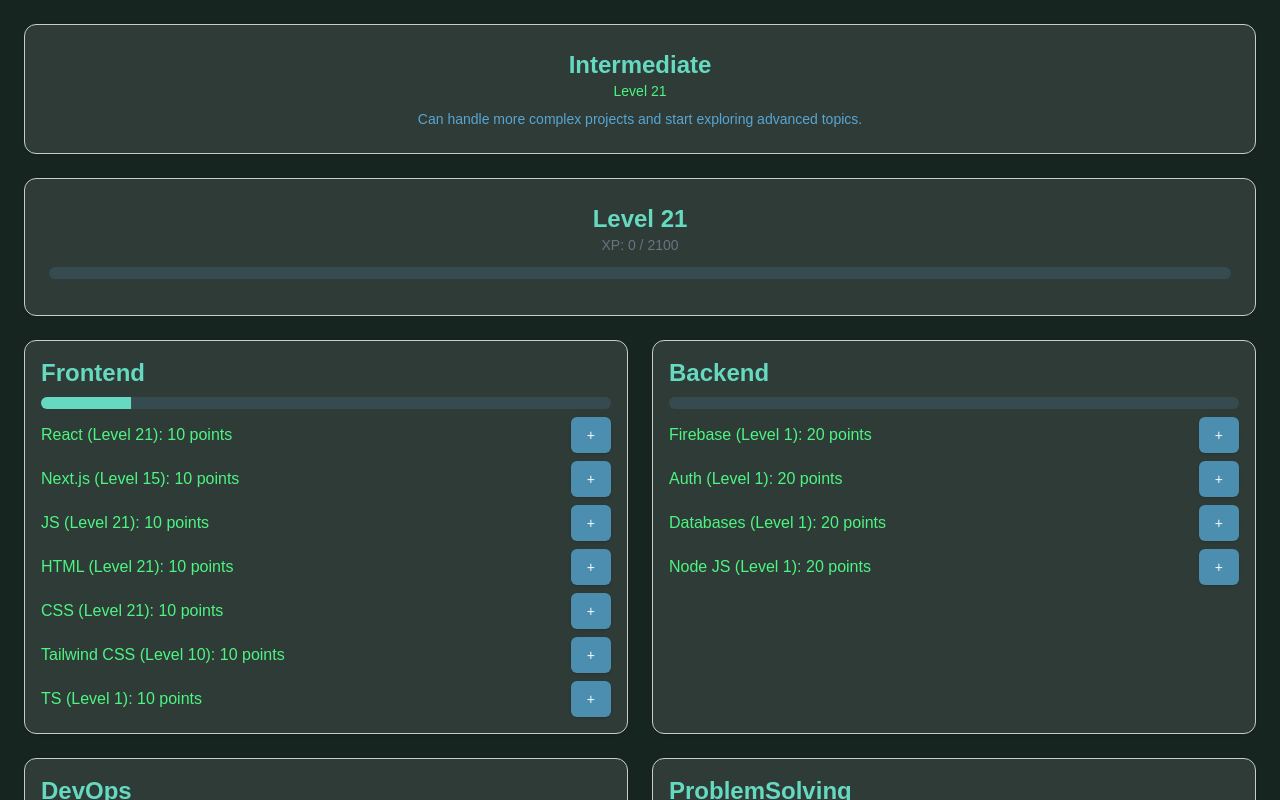
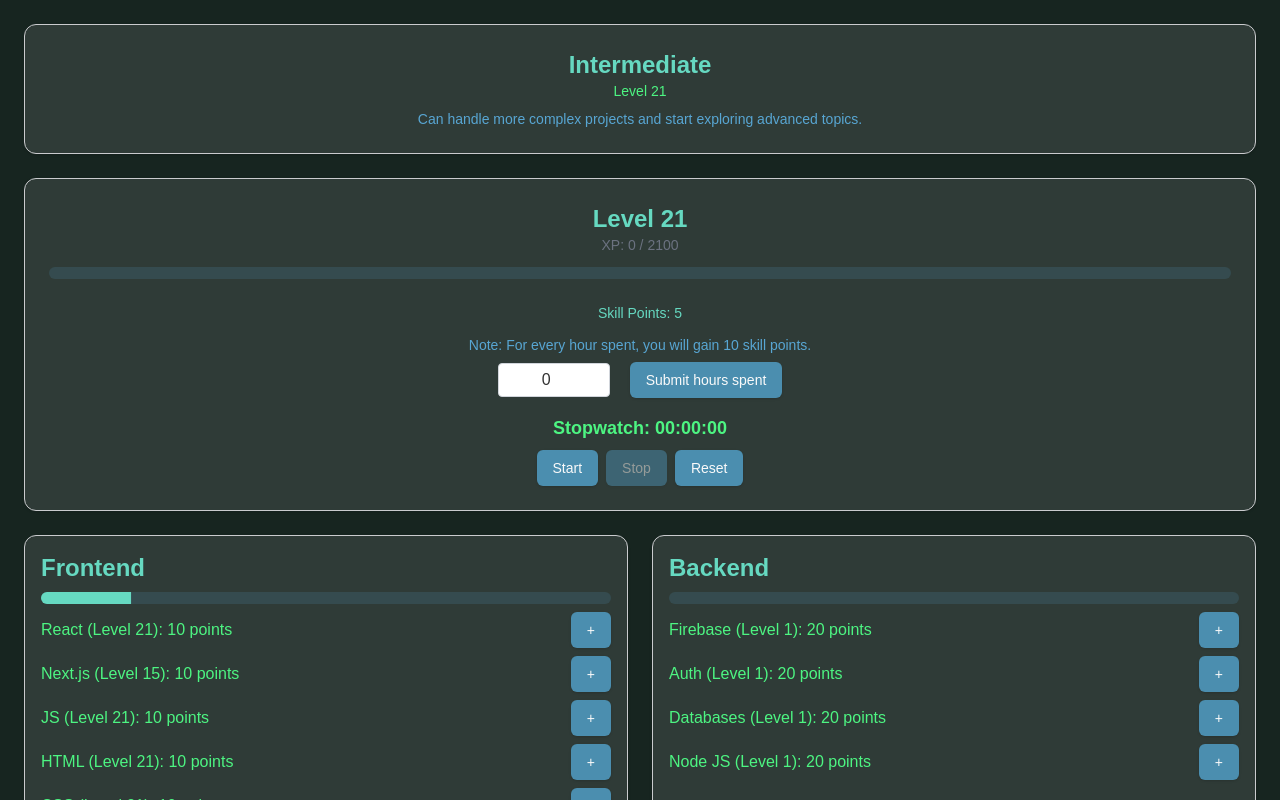
Before and after one commit to atheenaoteyza/web-dev-progress, a Next.js app: page / in a window 1280 px wide. Shown: the top 800 px of the page. Built offline with nearby package versions, Linux system fonts and the light colour scheme.

Commit message:
feat: add stopwatch and hours input to limit subSkills by skill points

```diff
--- a/app/page.js
+++ b/app/page.js
@@ -11,6 +11,10 @@
   const [level, setLevel] = useState(21);
   const xpToNextLevel = level * 100;
   const progressPercent = (xp / xpToNextLevel) * 100;
+  const [skillPoints, setSkillPoints] = useState(5);
+  const [hours, setHours] = useState(0);
+  const [millisecondsElapsed, setMillisecondsElapsed] = useState(0);
+  const [isRunning, setIsRunning] = useState(false);
 
   //Backend (APIs, Databases, Auth, Firebase, Node.js)
   //DevOps (AWS, Docker, CI/CD)
@@ -82,17 +86,23 @@
   }, [xp, level, skills]);
 
   const improveSubSkill = (category, subSkillIndex) => {
+    if (skillPoints > 0) {
       setSkills((prevSkills) => {
         const newSkills = { ...prevSkills };
         const subSkills = newSkills[category].subSkills;
         if (subSkills) {
           // Increase the subskill points by 5
-        subSkills[subSkillIndex].value += 5;
+          subSkills[subSkillIndex].value += 1;
+          setSkillPoints(skillPoints - 1);
 
           // Check if subskill reached 100 points and level up
           if (subSkills[subSkillIndex].value >= 100) {
             subSkills[subSkillIndex].level += 1; // Level up the subskill
             subSkills[subSkillIndex].value = 0; // Reset points to 0
+            alert("ACHIEVEMENT UNLOCKED!");
+            alert(
+              ` ${subSkills[subSkillIndex].name} skill has reached level ${subSkills[subSkillIndex].level}`
+            );
           }
 
           // Recalculate the overall category progress based on the average level of subskills
@@ -106,7 +116,7 @@
       });
 
       // Increase XP based on subskill improvement
-    const xpGained = 5; // XP per subskill improvement
+      const xpGained = 10; // XP per subskill improvement
       setXp((prevXp) => {
         const newXp = prevXp + xpGained;
         if (newXp >= xpToNextLevel) {
@@ -115,8 +125,34 @@
         }
         return newXp;
       });
+    }
   };
+  useEffect(() => {
+    let timer;
+    if (isRunning) {
+      timer = setInterval(() => {
+        setMillisecondsElapsed((prev) => prev + 10);
+      }, 10);
+    } else {
+      clearInterval(timer);
+    }
+    return () => clearInterval(timer);
+  }, [isRunning]);
 
+  useEffect(() => {
+    if (millisecondsElapsed >= 3600000) {
+      setHours((prev) => (prev ? parseFloat(prev) + 1 : 1));
+      setMillisecondsElapsed(0);
+      console.log("skill point + 10");
+    }
+  }, [millisecondsElapsed]);
+
+  const handleHoursSpent = () => {
+    if (hours) {
+      setSkillPoints((prev) => prev + hours * 10);
+      setHours(0);
+    }
+  };
   return (
     <>
       <div className=" p-6 space-y-6 bg-transparent ">
@@ -129,6 +165,56 @@
               XP: {xp} / {xpToNextLevel}
             </p>
             <Progress value={progressPercent} className="h-3 my-3" />
+            <p className="text-sm font-lg text-[#66d9c1] p-3">
+              Skill Points: {skillPoints}
+            </p>
+            <p className="text-[#58a6d3] text-sm">
+              Note: For every hour spent, you will gain 10 skill points.
+            </p>
+            <input
+              type="number"
+              placeholder="Enter hours spent"
+              value={hours}
+              onChange={(e) => setHours(e.target.value)}
+              className="border border-gray-300 rounded px-3 py-1 w-28 text-center mr-5 mt-2"
+            ></input>
+            <Button onClick={handleHoursSpent}>Submit hours spent</Button>
+            {/* Stopwatch */}
+            <div className="mt-4 text-center">
+              <p className="text-lg font-semibold text-[#4df582]">
+                Stopwatch:{" "}
+                {Math.floor(millisecondsElapsed / 60000)
+                  .toString()
+                  .padStart(2, "0")}
+                :
+                {(Math.floor(millisecondsElapsed / 1000) % 60)
+                  .toString()
+                  .padStart(2, "0")}
+                :
+                {Math.floor((millisecondsElapsed % 1000) / 10)
+                  .toString()
+                  .padStart(2, "0")}
+              </p>
+              <div className="flex justify-center gap-2 mt-2">
+                <Button onClick={() => setIsRunning(true)} disabled={isRunning}>
+                  Start
+                </Button>
+                <Button
+                  onClick={() => setIsRunning(false)}
+                  disabled={!isRunning}
+                >
+                  Stop
+                </Button>
+                <Button
+                  onClick={() => {
+                    setMillisecondsElapsed(0);
+                    setIsRunning(false);
+                  }}
+                >
+                  Reset
+                </Button>
+              </div>
+            </div>
           </CardContent>
         </Card>
 
```
Lines whose indentation alone changed are shown as unchanged.
